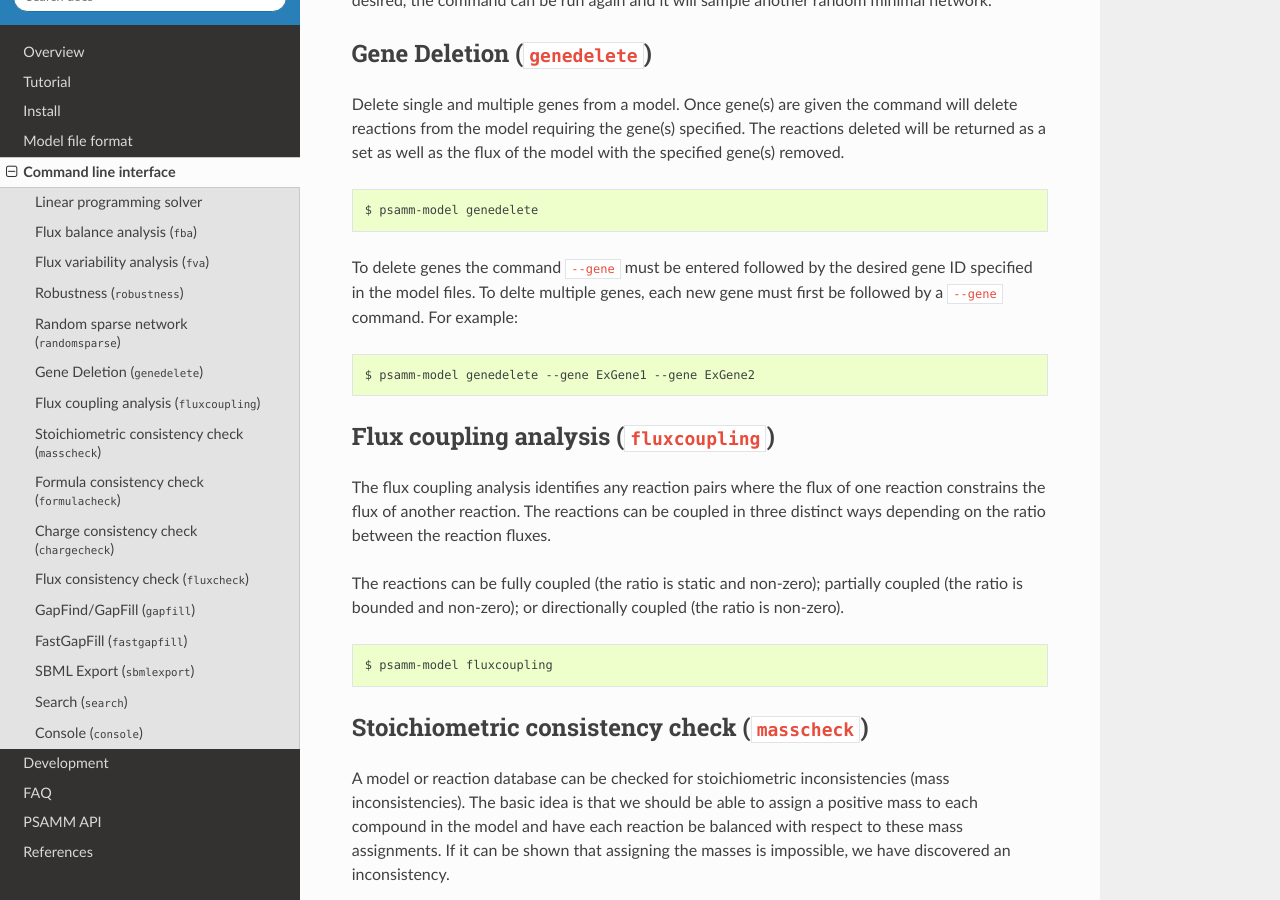
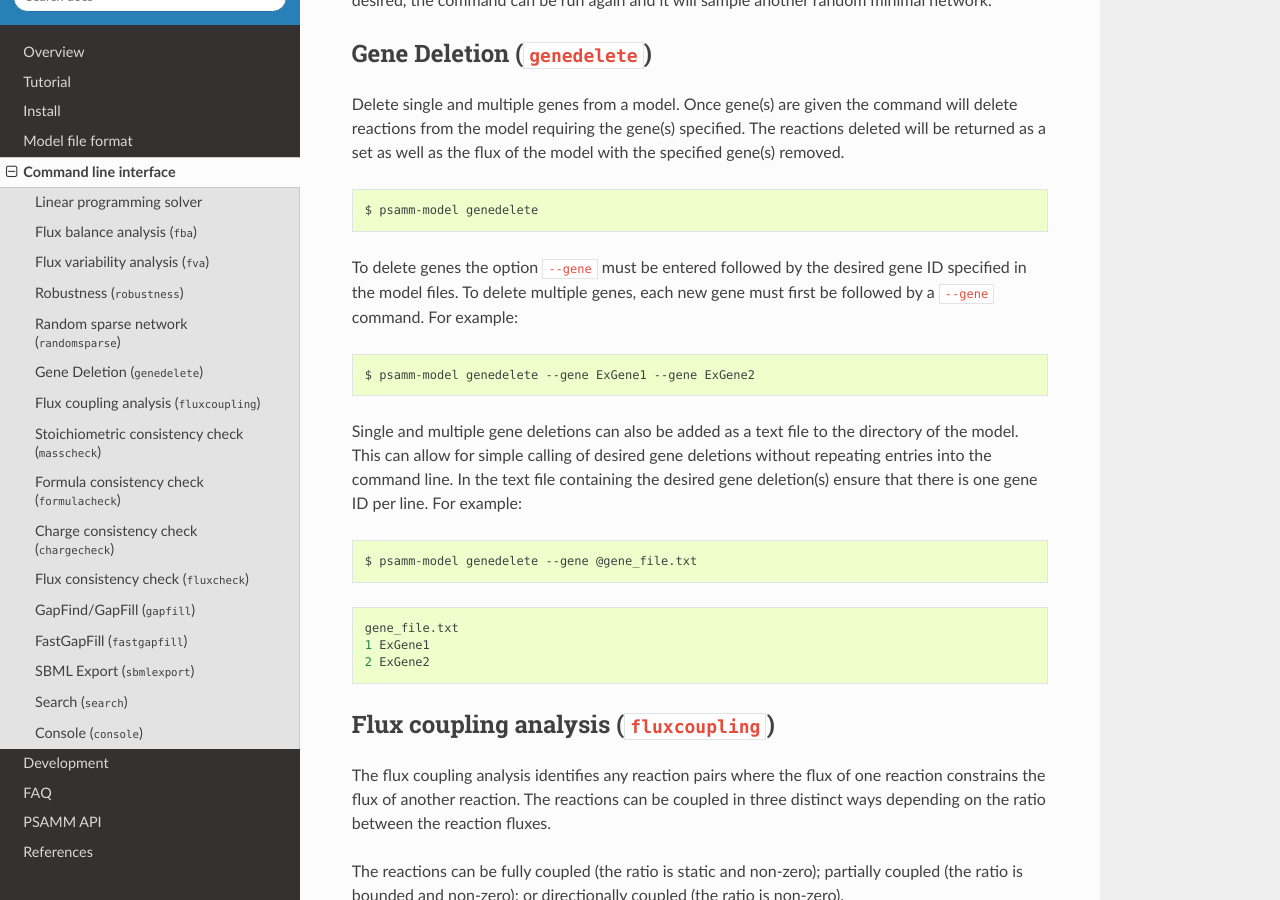
Before and after one commit to zhanglab/psamm, a Sphinx documentation site: the page built from docs/commands.rst, in a window 1280 px wide and 900 px high, scrolled down 3435 px. Built offline with Sphinx 7.4.7 and the Read the Docs theme 2.0.0, drawn with Linux system fonts in a browser that asks for light colours; the version number is read from the project's files by our own code.

Commit message:
Edited gene delete command line documentation to fix spelling and grammatical errors as well as adding documentation for gene text file

```diff
--- a/docs/commands.rst
+++ b/docs/commands.rst
@@ -186,13 +186,29 @@ model with the specified gene(s) removed.
 
     $ psamm-model genedelete
 
-To delete genes the command ``--gene`` must be entered followed by the desired
-gene ID specified in the model files. To delte multiple genes, each new gene
+To delete genes the option ``--gene`` must be entered followed by the desired
+gene ID specified in the model files. To delete multiple genes, each new gene
 must first be followed by a ``--gene`` command. For example:
 
 .. code-block:: shell
 
     $ psamm-model genedelete --gene ExGene1 --gene ExGene2
+
+Single and multiple gene deletions can also be added as a text file to the
+directory of the model. This can allow for simple calling of desired gene
+deletions without repeating entries into the command line. In the text file
+containing the desired gene deletion(s) ensure that there is one gene
+ID per line. For example:
+
+.. code-block:: shell
+
+    $ psamm-model genedelete --gene @gene_file.txt
+
+.. code-block:: shell
+
+    gene_file.txt
+    1 ExGene1
+    2 ExGene2
 
 Flux coupling analysis (``fluxcoupling``)
 -----------------------------------------
```
